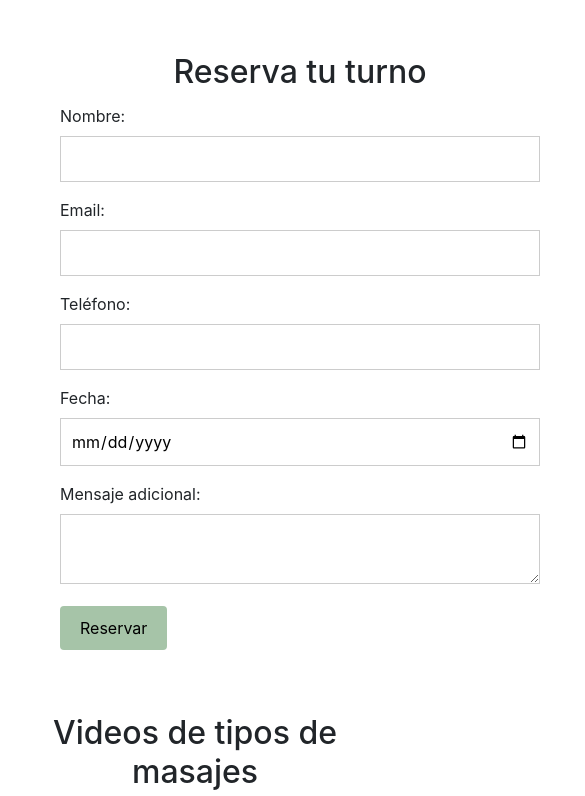
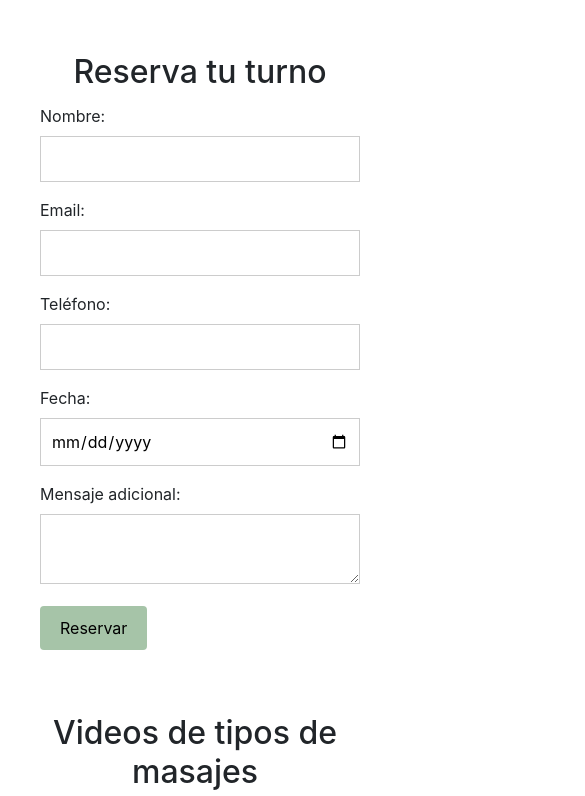
Before and after one commit to fedecabello/proyecto-masajes, a plain HTML site: page index.htm in a window 390 px wide. Shown: the part 544-1340 px from the top of the page, 585 px wide, since content can reach past the window. Drawn offline with nearby package versions, Linux system fonts and the light colour scheme; grey boxes are pictures that could not be loaded.

Commit message:
se cambio width form

```diff
--- a/style.css
+++ b/style.css
@@ -220,8 +220,8 @@ body {
       }
     #reservas {
 
-       width: 600px;
-       max-width: 600px;
+       width: 400px;
+       max-width: 400px;
        padding: 0px;
       ;
        }
```
